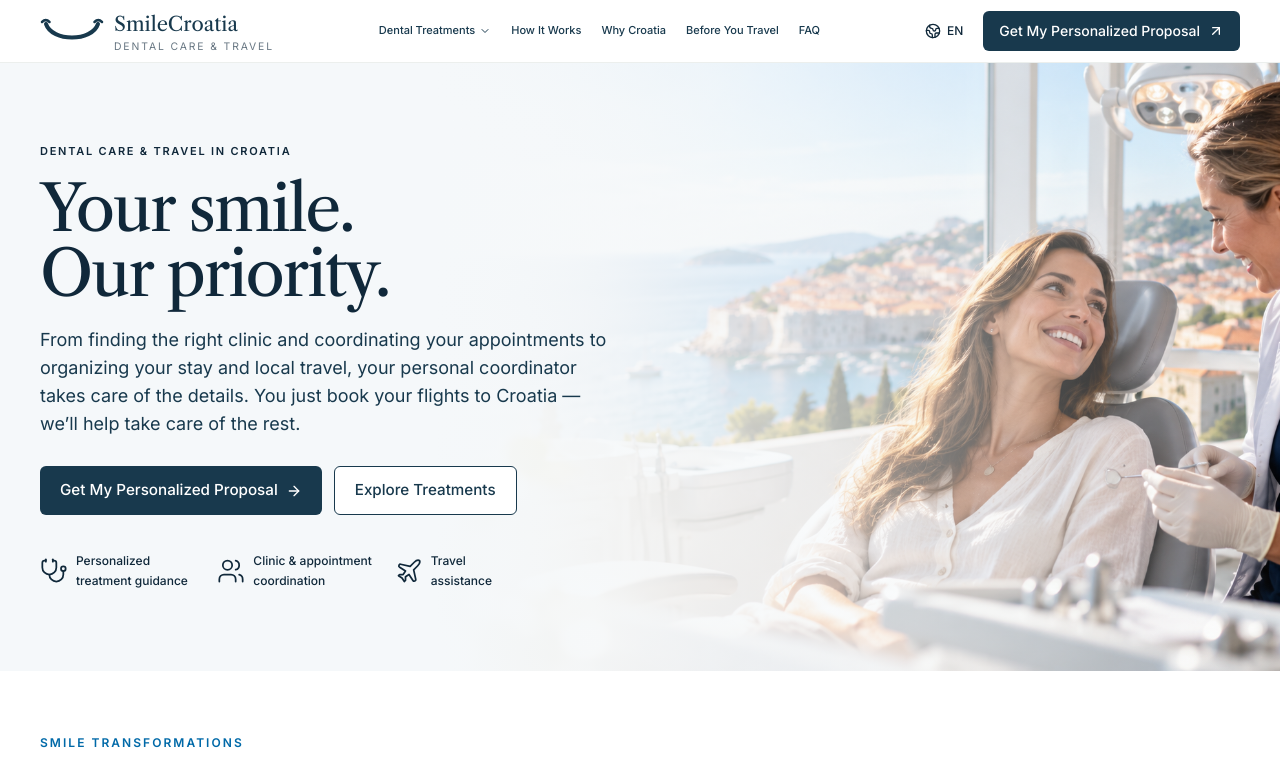
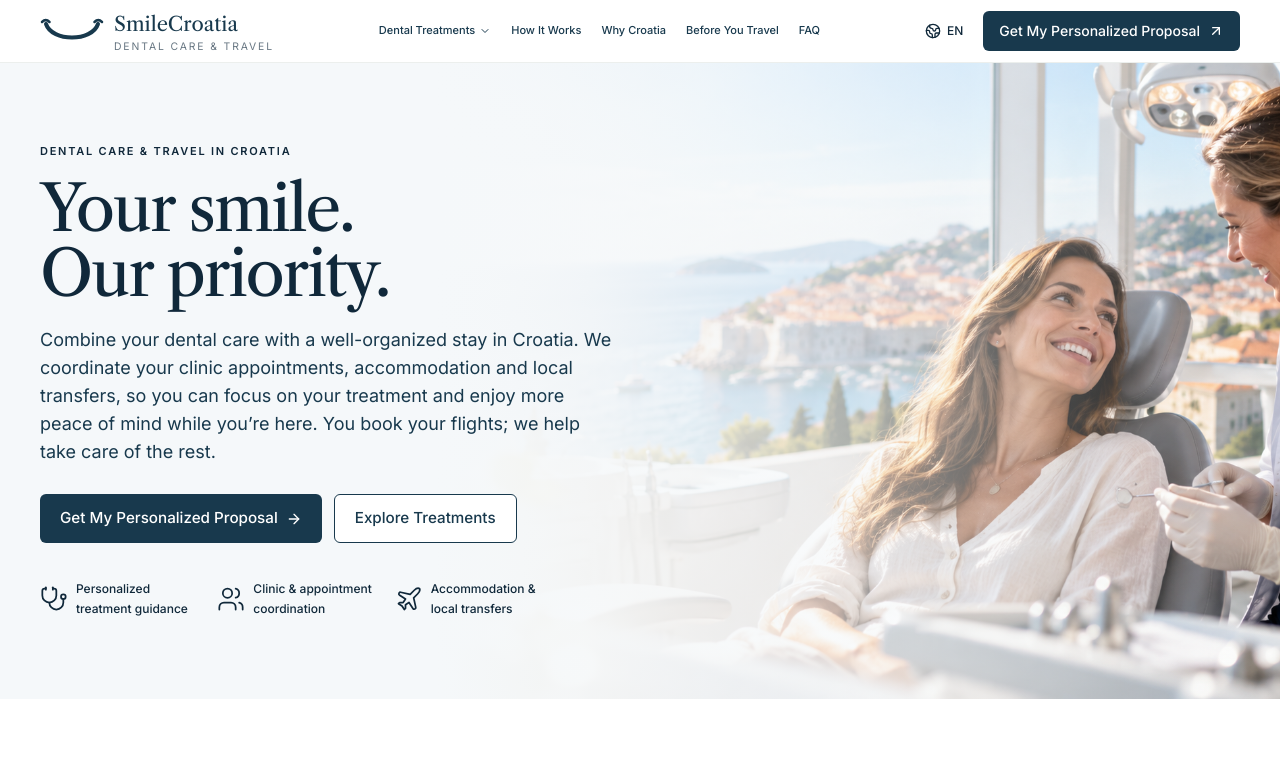
Before and after one commit to ivansusac2209/SmileCroatia, a Vue app: page / in a window 1280 px wide. Shown: the top 764 px of the page. Built offline with nearby package versions, Linux system fonts and the light colour scheme.

Commit message:
Bring Croatia travel and included stay into hero messaging

```diff
--- a/src/components/home/HeroSection.vue
+++ b/src/components/home/HeroSection.vue
@@ -16,7 +16,7 @@ import BaseButton from '@/components/ui/BaseButton.vue'
           Your smile. Our priority.
         </h1>
         <p class="mt-5 max-w-xl text-base leading-7 text-navy-800 sm:text-lg">
-          From finding the right clinic and coordinating your appointments to organizing your stay and local travel, your personal coordinator takes care of the details. You just book your flights to Croatia — we’ll help take care of the rest.
+          Combine your dental care with a well-organized stay in Croatia. We coordinate your clinic appointments, accommodation and local transfers, so you can focus on your treatment and enjoy more peace of mind while you’re here. You book your flights; we help take care of the rest.
         </p>
         <div class="mt-7 flex flex-col gap-3 sm:flex-row">
           <BaseButton :to="{ name: 'contact-details' }">Get My Personalized Proposal <ArrowRight class="size-4" /></BaseButton>
@@ -25,7 +25,7 @@ import BaseButton from '@/components/ui/BaseButton.vue'
         <ul class="mt-9 grid max-w-lg grid-cols-1 gap-3 text-sm font-medium leading-5 text-navy-900 sm:grid-cols-3 sm:gap-5 sm:text-xs">
           <li class="flex items-center gap-3 sm:gap-2"><Stethoscope class="size-7 shrink-0" stroke-width="1.5" /><span>Personalized<br />treatment guidance</span></li>
           <li class="flex items-center gap-3 sm:gap-2"><Users class="size-7 shrink-0" stroke-width="1.5" /><span>Clinic & appointment<br />coordination</span></li>
-          <li class="flex items-center gap-3 sm:gap-2"><Plane class="size-7 shrink-0" stroke-width="1.5" /><span>Travel<br />assistance</span></li>
+          <li class="flex items-center gap-3 sm:gap-2"><Plane class="size-7 shrink-0" stroke-width="1.5" /><span>Accommodation &<br />local transfers</span></li>
         </ul>
       </div>
     </div>
```
